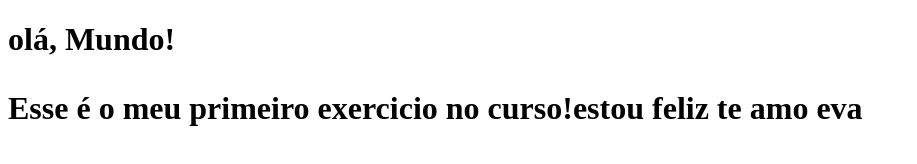
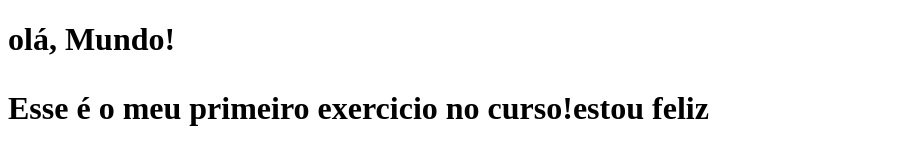
Before and after one commit to hudsomsantana/EXERCIRCIO, a plain HTML site: page 001 index.html !/index.html in a window 1280 px wide. Shown: the whole page, without its empty margins (0-917 px from the left). Drawn offline with Linux system fonts and the light colour scheme.

Commit message:
Atualizar o index.html

```diff
--- a/001 index.html !/index.html
+++ b/001 index.html !/index.html
@@ -9,7 +9,7 @@
 <body>
   <h1>olá, Mundo!
       <p>Esse é o meu primeiro exercicio no curso!estou feliz
-     te amo eva
+
           </p>
   </h1>
 </body>
```
